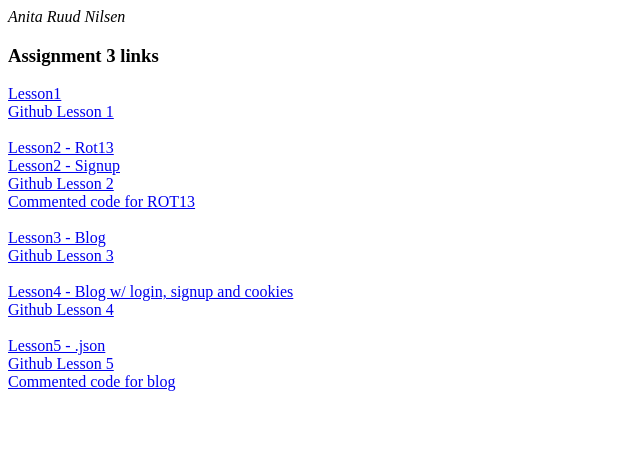
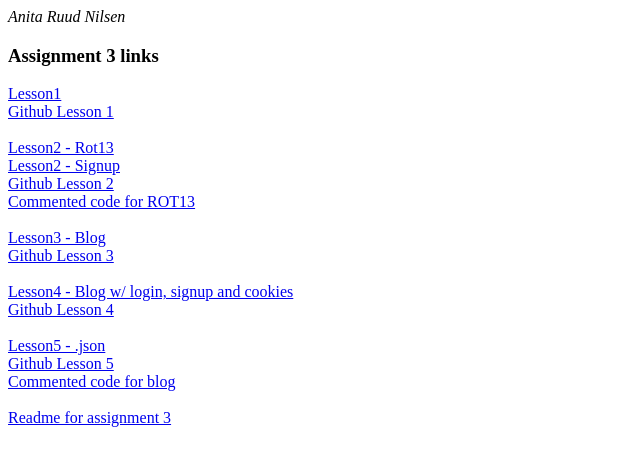
Before and after one commit to anitan11/Lesson5-is206, a plain HTML site: page lesson5-is206/web/index.html in a window 1280 px wide. Shown: the whole page, without its empty margins (0-640 px from the left). Drawn offline with Linux system fonts and the light colour scheme.

Commit message:
updated index and readme

```diff
--- a/lesson5-is206/web/index.html
+++ b/lesson5-is206/web/index.html
@@ -23,6 +23,8 @@
 		<a href='http://lesson5-is206.appspot.com/blog' target='_blank'>Lesson5 - .json</a><br/>
 		<a href='https://github.com/anitan11/Lesson5-is206/tree/master/lesson5-is206' target='_blank'>Github Lesson 5</a><br/>
 		<a href='https://github.com/anitan11/Lesson5-is206/blob/master/lesson5-is206/main.py' target='_blank'>Commented code for blog</a><br/>
+		<br/>
+		<a href='https://github.com/anitan11/Lesson5-is206/blob/master/lesson5-is206/readme.txt' target='_blank'>Readme for assignment 3</a><br/>
 
 	</body>
 </html>
```
Also changed, not shown: lesson5-is206/readme.txt.
